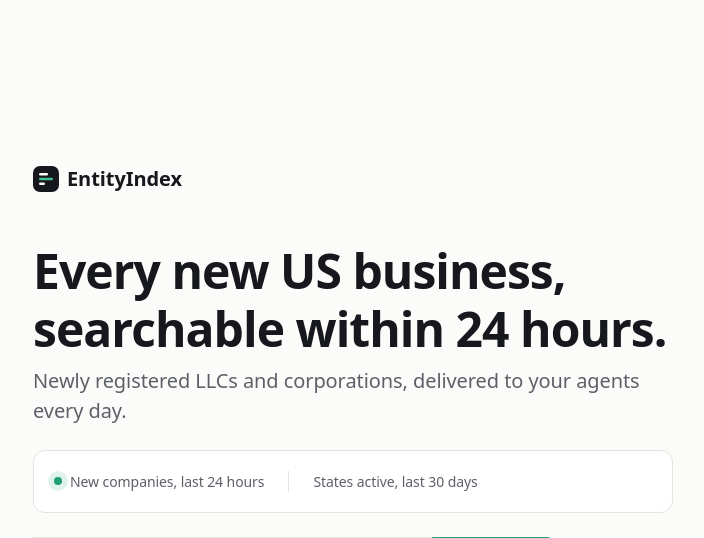
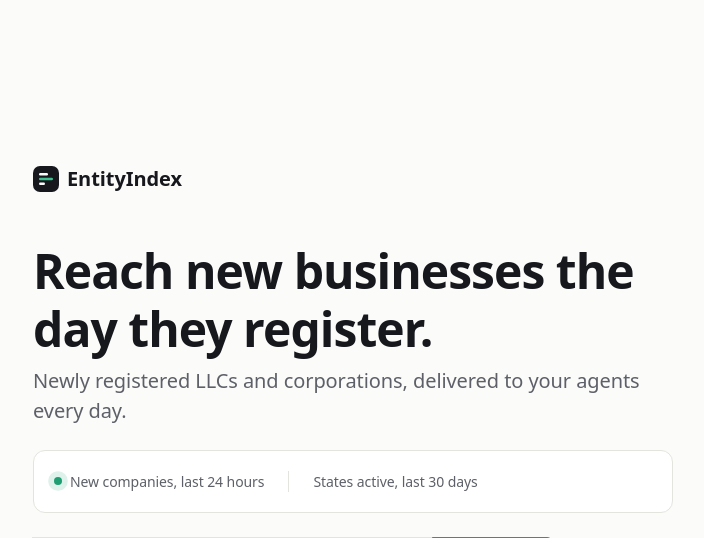
Before and after one commit to Jibranentityalliance/entity-index-yii2-personal, a Yii app: template views/site/coming-soon.php in a window 1280 px wide. Shown: the part 57-595 px from the top of the page, without its empty margins (287-991 px from the left). Run offline with PHP 8.4 and a stand-in for Yii, Linux system fonts and the light colour scheme; the template is opened without the code that fills it, so the values that code supplies are empty; some libraries are stand-ins or nearby versions.

Commit message:
Drop the "searchable within 24 hours" claim from page titles
The browser tab title and the coming-soon headline still promised 24-hour coverage, which is not measured yet.

Co-Authored-By: Claude Opus 5.5 <noreply@anthropic.com>
Claude-Session: https://claude.ai/code/session_01VeBhqbjC4hccJixwkeyGdZ

```diff
--- a/views/layouts/main.php
+++ b/views/layouts/main.php
@@ -26,7 +26,7 @@ if (Yii::$app->params['noindex']) {
 } elseif (!empty($this->params['noindex'])) {
     $this->registerMetaTag(['name' => 'robots', 'content' => 'noindex,follow']);    // per-page (search results, legal drafts)
 }
-$title = $this->title ? $this->title . ' | EntityIndex' : 'EntityIndex — New US business filings, searchable within 24 hours';
+$title = $this->title ? $this->title . ' | EntityIndex' : 'EntityIndex — New US businesses for agents, every day';
 ?>
 <?php $this->beginPage() ?>
 <!DOCTYPE html>
--- a/views/site/coming-soon.php
+++ b/views/site/coming-soon.php
@@ -6,13 +6,13 @@
 
 use app\helpers\Fmt;
 
-$this->title = 'EntityIndex — every new US business, searchable within 24 hours';
+$this->title = 'EntityIndex — New US businesses for agents, every day';
 $this->registerMetaTag(['name' => 'description', 'content' => 'Newly registered LLCs and corporations for agents, every day. Join the waitlist.']);
 ?>
 <div class="coming-soon">
     <div style="max-width:640px;width:100%">
         <div class="d-flex align-items-center gap-2 mb-5"><span class="logo-mark"><svg width="16" height="16" viewBox="0 0 16 16" fill="none"><rect x="1" y="2" width="9" height="2.4" rx="1.2" fill="#fbfbf9"/><rect x="1" y="6.8" width="14" height="2.4" rx="1.2" fill="#3fbf8f"/><rect x="1" y="11.6" width="6" height="2.4" rx="1.2" fill="#fbfbf9"/></svg></span><strong class="fs-5">EntityIndex</strong></div>
-        <h1 class="display-5 fw-bold">Every new US business, searchable within 24 hours.</h1>
+        <h1 class="display-5 fw-bold">Reach new businesses the day they register.</h1>
         <p class="text-muted fs-5">Newly registered LLCs and corporations, delivered to your agents every day.</p>
         <div class="card-ei d-flex flex-wrap gap-4 my-4">
             <div>
```
